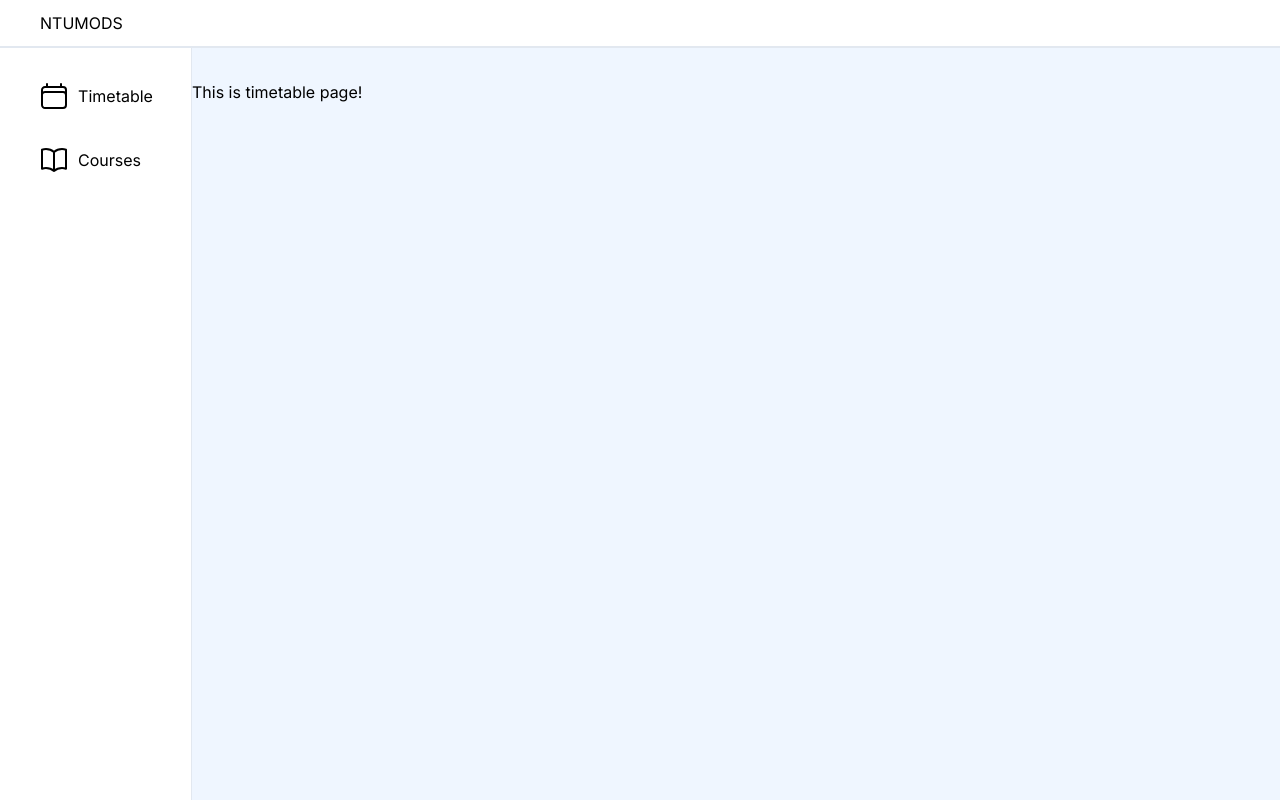
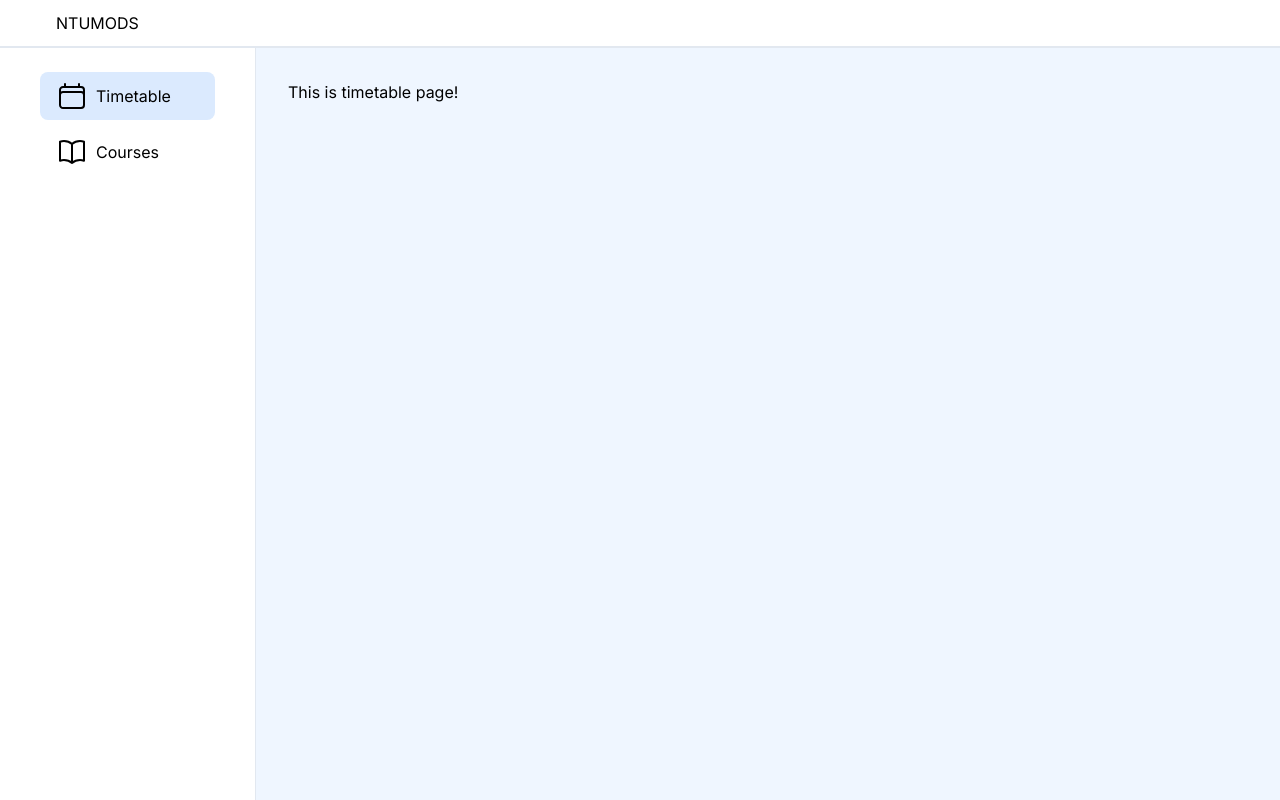
Before and after one commit to yequan99/ntumods-frontend, a Next.js app: page /timetable in a window 1280 px wide. Built offline with nearby package versions, Linux system fonts and the light colour scheme.

Commit message:
fix: Added sidebar button selection styling

```diff
--- a/src/app/layout.tsx
+++ b/src/app/layout.tsx
@@ -25,10 +25,10 @@ export default function RootLayout({
             <NavBar />
           </div>
           <div className="mt-12 w-full h-full flex flex-row">
-            <div className="fixed w-48 h-full">
+            <div className="fixed w-64 h-full">
               <SideBar />
             </div>
-            <main className="ml-48 pt-8 w-full bg-blue-50">
+            <main className="ml-64 p-8 w-full bg-blue-50">
               {children}
             </main>
           </div>
--- a/src/components/navbar.tsx
+++ b/src/components/navbar.tsx
@@ -1,7 +1,7 @@
 import Link from 'next/link';
 export default function NavBar() {
     return (
-        <div className="h-full flex items-center border-b-2 border-slate-200 pl-10 hover:cursor-pointer">
+        <div className="h-full flex items-center border-b-2 border-slate-200 pl-14 hover:cursor-pointer">
             <Link href="/">NTUMODS</Link>
         </div>
     )
--- a/src/components/sidebar.tsx
+++ b/src/components/sidebar.tsx
@@ -1,19 +1,23 @@
+'use client'
+
 import Link from 'next/link';
+import { usePathname } from 'next/navigation';
 import { timetable, course } from "@/icons/icons"
 
 export default function SideBar() {
+    const pathname = usePathname().substring(1)
 
     const tabs = [
-        {name: "Timetable", icon: timetable, link:"/timetable"},
-        {name: "Courses", icon: course, link:"/courses"}
+        { name: "Timetable", icon: timetable, link:"/timetable" },
+        { name: "Courses", icon: course, link:"/courses" }
     ]
 
     return (
-        <div className="h-full flex justify-center border-r border-slate-200">
-            <ul className="py-4">
+        <div className="h-full flex border-r border-slate-200">
+            <ul className="py-4 px-10 w-full">
                 {tabs.map((item,index) => (
                     <Link key={index} href={item.link}>
-                        <li className="py-4 hover:cursor-pointer">
+                        <li className={`w-full my-2 py-2 px-4 hover:cursor-pointer ${item.name.toLowerCase() === pathname ? 'bg-blue-100 rounded-lg': ''}`}>
                             <div className="flex flex-row items-center">
                                 <div className="w-8 h-8">
                                     {item.icon}
```
